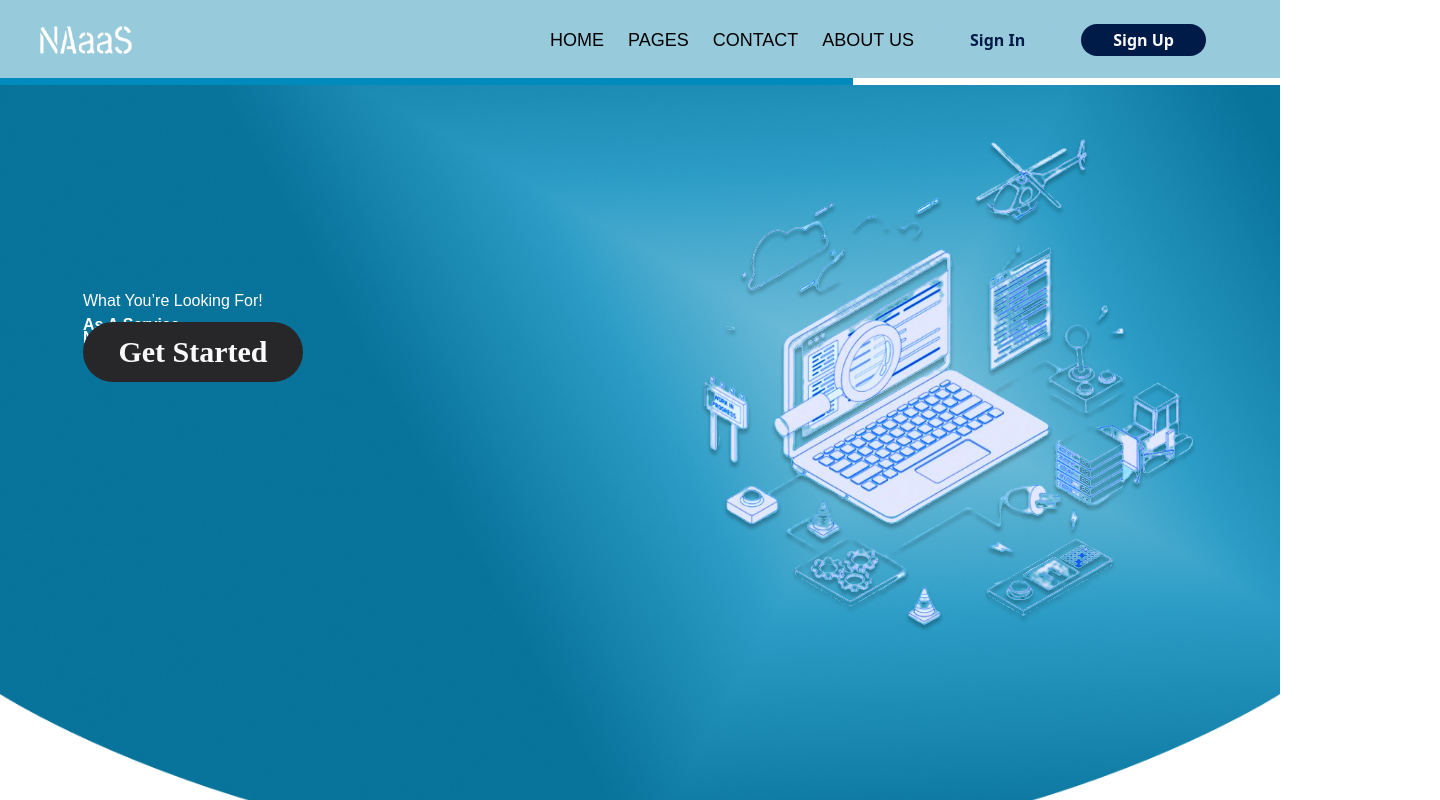
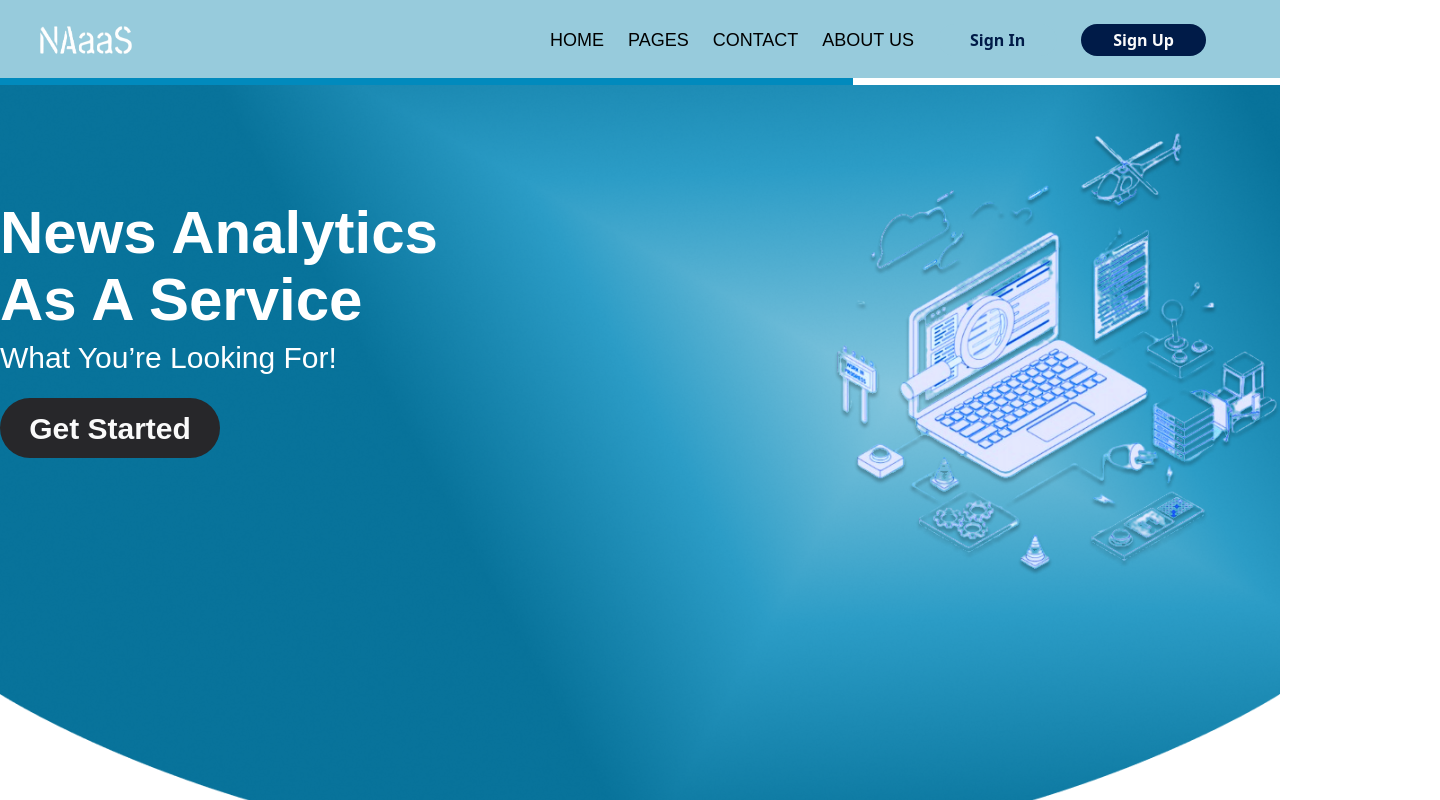
Before and after one commit to PCN-LAB/naas-frontend, a React (Create React App) app: page / in a window 1280 px wide. Shown: the top 800 px of the page, 1440 px wide, since content can reach past the window. Built offline with nearby package versions, Linux system fonts and the light colour scheme; the HTML template or start-up script is replaced by a standard one.

Commit message:
corrected errors

```diff
--- a/src/components/Card.jsx
+++ b/src/components/Card.jsx
@@ -7,7 +7,7 @@ import twitter from '../assets/twitter.png'
 
 const Card = ({ title, description, imageUrl, social }) => {
   return (
-    <div className="border p-4 rounded-lg shadow-lg w-60 h-85 text-center">
+    <div className="border p-4 rounded-lg shadow-lg w-70 h-90 text-center">
       <div className="w-full h-24 flex items-center justify-center">
         <img src={profile} alt={title} className="w-20 h-20 rounded-full" />
       </div>
--- a/src/pages/LandingPage.jsx
+++ b/src/pages/LandingPage.jsx
@@ -56,33 +56,36 @@ function LandingPage() {
       <NavbarLandingPage />
 
       <img src={Bluebg} className="absolute w-full z-0 h-800" style={{ marginTop: "4.5%" }} />
-      <div className='flex items-center justify-center absolute w-full z-10 gap-96' style={{ marginTop: "6%" }}>
-      <div className="text-white w-700 h-200 flex-shrink-0 flex flex-col justify-left items-left ">
-        <h1>
-            <h1 className=" font-bold leading-tight font-Poppins">
-                News   Analytics
-                <div style={{marginTop:"-15%"}}><h4> As A Service</h4></div>
-            </h1>
+<div className='flex items-center justify-center absolute w-full z-10 gap-96' style={{ marginTop: "6%" }}>
+    <div className="text-white w-700 h-200 flex-shrink-0 flex flex-col justify-left items-left">
+        <h1 className="text-6xl font-bold leading-tight font-Poppins">
+            News Analytics
+            <div style={{ marginTop: "0%" }}>
+                <h4 className="text-6xl">As A Service</h4>
+            </div>
         </h1>
-        <h1 className='font-medium leading-tight font-Poppins'  style={{marginTop:"-20%"}}>What You’re Looking For!</h1>
+        <h1 className='text-3xl font-medium leading-tight font-Poppins' style={{ marginTop: "2%" }}>
+            What You’re Looking For!
+        </h1>
         <div className='flex flex-col justify-left items-left'>
-
-            <button style={{marginTop:"5%"}} class="w-[220px] h-[60px] px-5 py-3 bg-zinc-800 rounded-[50px]  justify-center items-center gap-2 inline-flex">
-                <div class="text-neutral-50 text-[30px] font-bold font-['Poppins'] leading-normal">Get Started</div>
+            <button style={{ marginTop: "5%" }} className="w-[220px] h-[60px] px-5 py-3 bg-zinc-800 rounded-[50px] justify-center items-center gap-2 inline-flex">
+                <div className="text-neutral-50 text-[30px] font-bold font-Poppins leading-normal">Get Started</div>
             </button>
         </div>
+    </div>
+    <div>
+        <img src={portfolio} className='w-full h-full' style={{ marginLeft: "0%", marginTop: "10%" }} />
+    </div>
+</div>
 
-      </div>
-        <div><img src={portfolio} className='w-full h-full' style={{marginLeft:"0%",marginTop:"10%"}}></img></div>
-      </div>
 
       {/* second portion */}
       <div className='flex flex-row justify-center items-center gap-78' style={{marginTop:"65%"}}>
         <div className="flex flex-col items-start">
             <img className="w-25 h-1.5" src={line}></img>
             <h1 className="w-[583.18px] h-[146.39px] text-sky-950 text-[52px] font-bold font-Poppins">NAaaS Explained :</h1>
-            <h1 className="w-[583.18px] h-[146.39px] text-sky-950 text-[52px] font-bold font-Poppins" style={{ marginTop: "-18%" }}>How does it work?</h1>
-            <h2 className='w-[587.87px] h-[134.03px] text-zinc-500 text-4xl font-normal font-Ubuntu '  style={{ marginTop: "-18%" }}>Lorem ipsum dolor sit amet, consectetur adipiscing elit, sed  do</h2>
+            <h1 className="w-[583.18px] h-[146.39px] text-sky-950 text-[52px] font-bold font-Poppins" style={{ marginTop: "-15%" }}>How does it work?</h1>
+            <h2 className='w-[587.87px] h-[134.03px] text-zinc-500 text-4xl font-normal font-Ubuntu '  style={{ marginTop: "-6%" }}>Lorem ipsum dolor sit amet, consectetur adipiscing elit, sed  do</h2>
             <div className='flex flex-row justify-center gap-4'>
             <h2 className='font-Poppins text-[#4cc0eb]'  style={{ marginTop: "-15%" }}>Watch as Guest</h2>
             <img className='w-[55px] h-[30px]' src={arrows} style={{ marginTop: "-15.5%" }}></img>
@@ -116,13 +119,13 @@ function LandingPage() {
             <img
                 src={backArrow}
                 onClick={handlePrevious}
-                className="w-10 h-10 absolute left-[-150px] top-1/2 transform -translate-y-1/2 p-2 rounded-full  cursor-pointer"
+                className="w-15 h-15 absolute left-[-150px] top-1/2 transform -translate-y-1/2 p-2 rounded-full  cursor-pointer"
             />
             <Card {...cardData[currentIndex]} />
             <img
                 src={nextArrow}
                 onClick={handleNext}
-                className="w-13 h-10 absolute right-[-150px] top-1/2 transform -translate-y-1/2 p-2 rounded-full  cursor-pointer"
+                className="w-15 h-15 absolute right-[-150px] top-1/2 transform -translate-y-1/2 p-2 rounded-full  cursor-pointer"
             />
             </div>
         </div>
@@ -130,7 +133,7 @@ function LandingPage() {
 
         {/* footer */}
 
-        <div className="relative w-[1440px] h-[500px] px-[111px] pt-12 pb-[80px] bg-blue-300 border justify-center items-center inline-flex" style={{ marginTop: "10%" }}>
+        <div className="relative w-full h-[580px] px-[111px] pt-12 pb-[80px] bg-blue-300 border justify-center items-center inline-flex" style={{ marginTop: "10%" }}>
         <div className="absolute top-10" style={{ left: "15%" }}>
             <img src={PCN} alt="PCN Logo" />
         </div>
```
